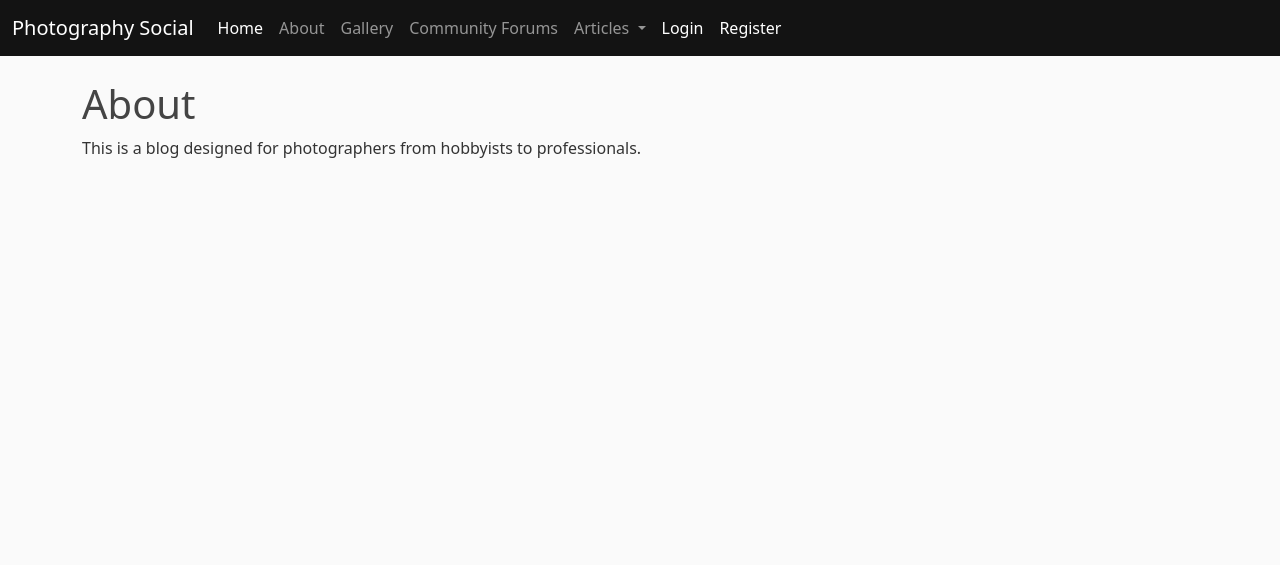
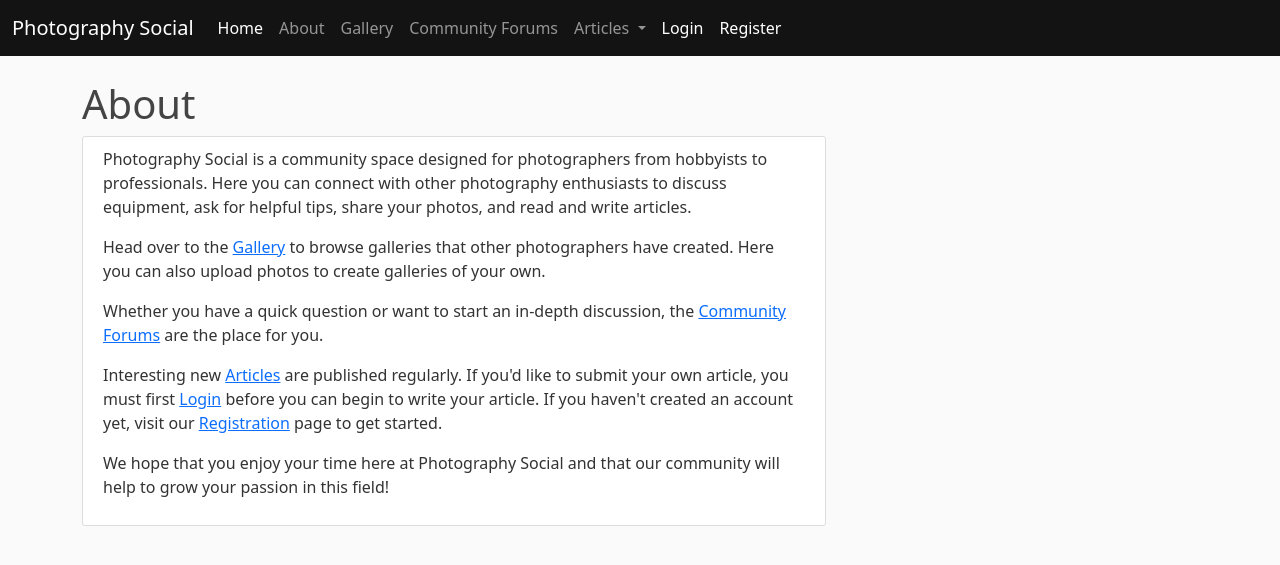
Before and after one commit to TeamB-Project/Photography-Blog, a Django app: page /about/ in a window 1280 px wide. Shown: the top 565 px of the page. Run offline with Django 4.2, Linux system fonts and the light colour scheme; some libraries are stand-ins or nearby versions.

Commit message:
added site information to the About page

```diff
--- a/blog/templates/blog/about.html
+++ b/blog/templates/blog/about.html
@@ -2,6 +2,22 @@
 {% block content %}
     <h1>About</h1>
         <body>
-            <p> This is a blog designed for photographers from hobbyists to professionals.</p>
+            <article class="content-section">
+                <p>
+                    Photography Social is a community space designed for photographers from hobbyists to professionals. Here you can connect with other photography enthusiasts to discuss equipment, ask for helpful tips, share your photos, and read and write articles.
+                </p>
+                <p>
+                    Head over to the <a href="{% url 'blog-gallery' %}">Gallery</a> to browse galleries that other photographers have created. Here you can also upload photos to create galleries of your own.
+                </p>
+                <p>
+                    Whether you have a quick question or want to start an in-depth discussion, the <a href="{% url 'blog-forum' %}">Community Forums</a> are the place for you.
+                </p>
+                <p>
+                    Interesting new <a href="{% url 'blog-articles' %}">Articles</a> are published regularly. If you'd like to submit your own article, you must first <a href="{% url 'login' %}">Login</a> before you can begin to write your article. If you haven't created an account yet, visit our <a href="{% url 'register' %}">Registration</a> page to get started.
+                </p>
+                <p>
+                    We hope that you enjoy your time here at Photography Social and that our community will help to grow your passion in this field!
+                </p>
+            </article>
         </body>
 {% endblock content %}
```
Also changed, not shown: blog/static/blog/main.css (+7 -2 lines).
